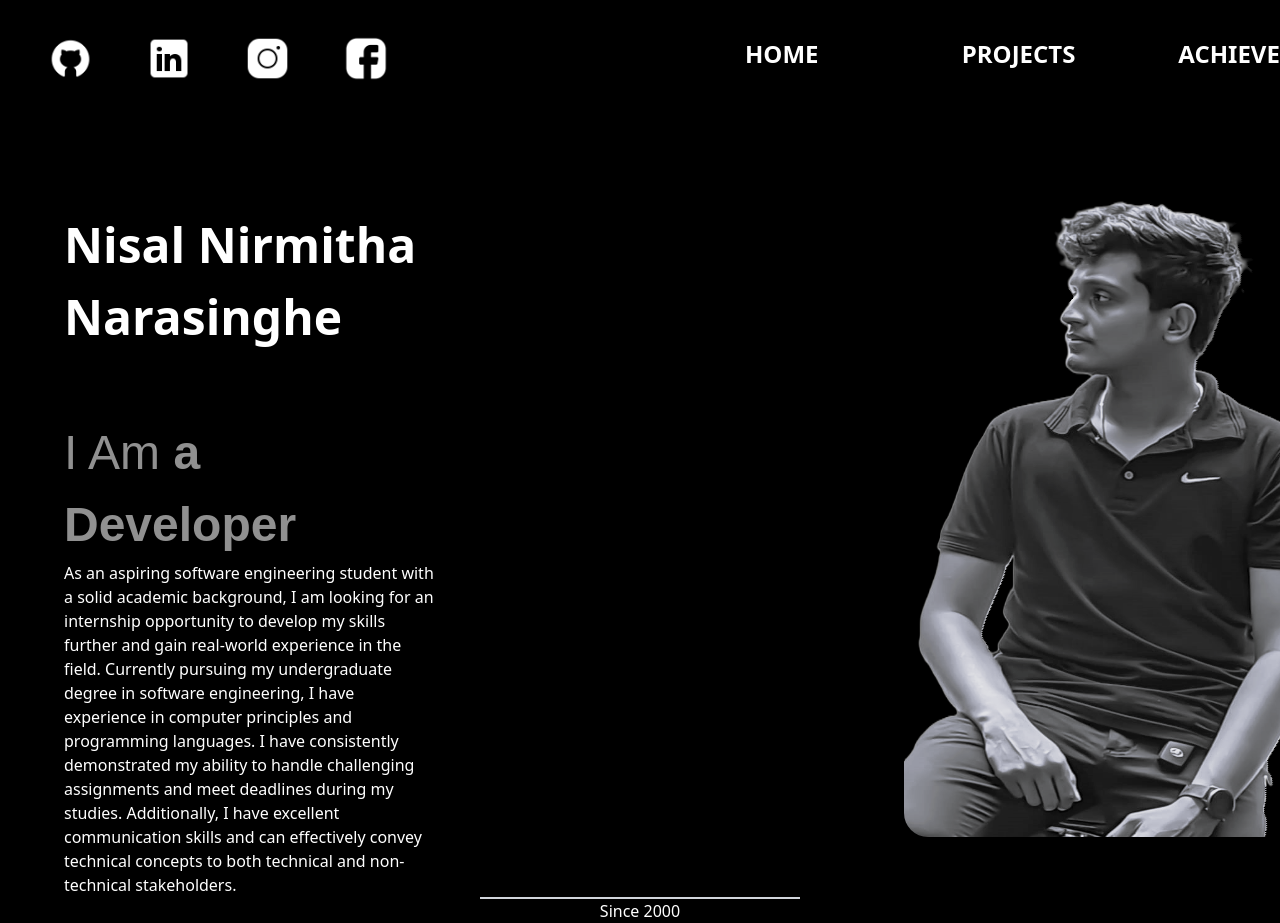
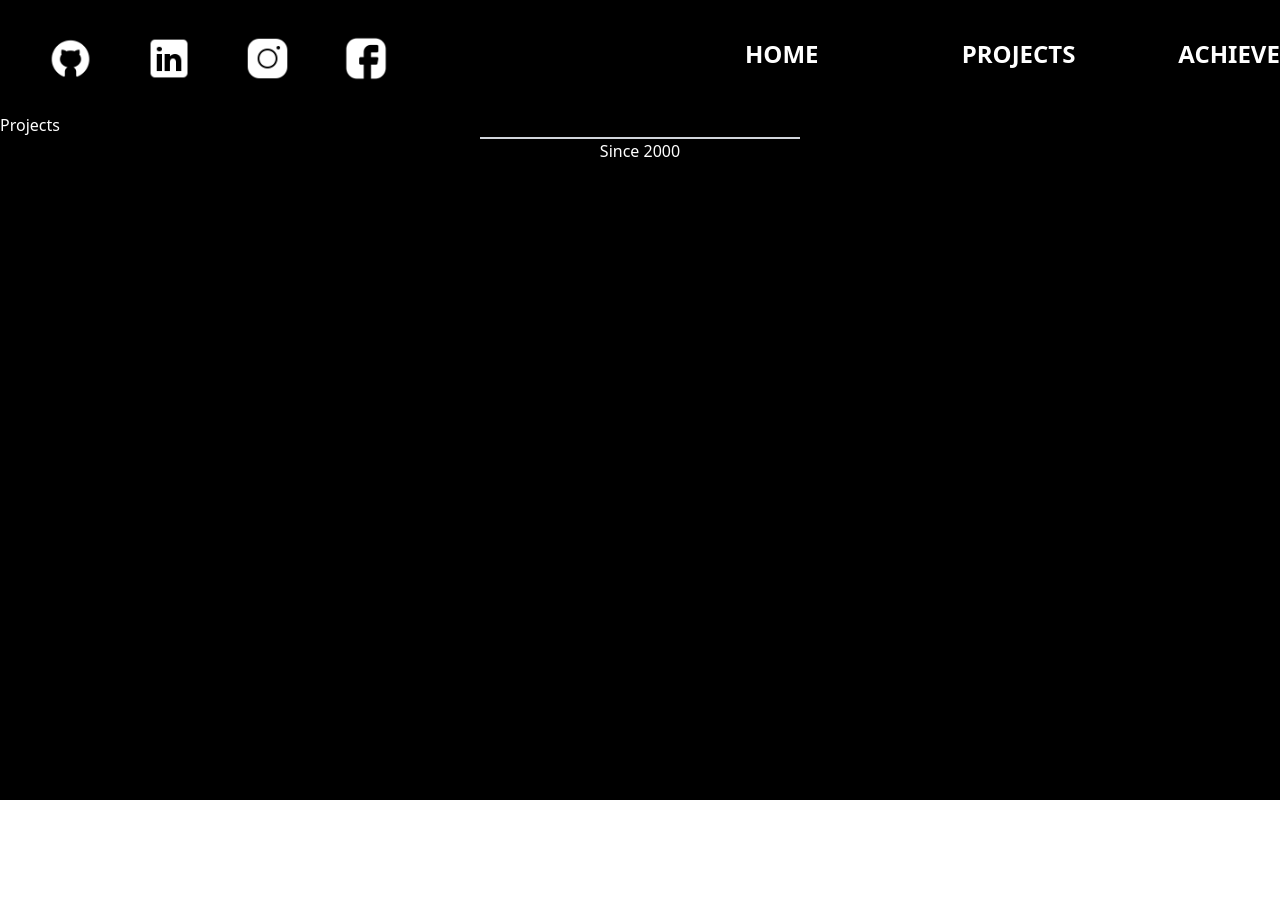
Before and after one commit to Nisal-N-Narasinghe/Nisal-N-Narasinghe, a React (Create React App) app: page /projects in a window 1280 px wide. Shown: the top 923 px of the page. After the commit the page ends 800 px from the top, so only its background shows below. Built offline with nearby package versions, Linux system fonts and the light colour scheme.

Commit message:
:dizzy: Animations
Add animations to Home Page

```diff
--- a/package.json
+++ b/package.json
@@ -11,6 +11,7 @@
     "@testing-library/user-event": "^13.5.0",
     "react": "^18.2.0",
     "react-dom": "^18.2.0",
+    "react-router-dom": "^6.21.1",
     "react-scripts": "5.0.1",
     "tailwindcss": "^3.4.0",
     "web-vitals": "^2.1.4"
--- a/src/App.css
+++ /dev/null
@@ -1,38 +0,0 @@
-.App {
-  text-align: center;
-}
-
-.App-logo {
-  height: 40vmin;
-  pointer-events: none;
-}
-
-@media (prefers-reduced-motion: no-preference) {
-  .App-logo {
-    animation: App-logo-spin infinite 20s linear;
-  }
-}
-
-.App-header {
-  background-color: #282c34;
-  min-height: 100vh;
-  display: flex;
-  flex-direction: column;
-  align-items: center;
-  justify-content: center;
-  font-size: calc(10px + 2vmin);
-  color: white;
-}
-
-.App-link {
-  color: #61dafb;
-}
-
-@keyframes App-logo-spin {
-  from {
-    transform: rotate(0deg);
-  }
-  to {
-    transform: rotate(360deg);
-  }
-}
--- a/src/App.js
+++ b/src/App.js
@@ -1,11 +1,19 @@
+import React from "react";
+import { Route, BrowserRouter, Routes } from "react-router-dom";
 import Home from "./views/Home";
+import Projects from "./views/Projects";
 
 export default function App() {
   return (
     <div className='App bg-black h-screen'>
-      <header className='App-header'>
-        <Home />
-      </header>
+      <BrowserRouter>
+        <header className='App-header'>
+          <Routes>
+            <Route path='/' element={<Home />} />
+            <Route path='/projects' element={<Projects />} />
+          </Routes>
+        </header>
+      </BrowserRouter>
     </div>
   );
 }
--- a/src/components/Footer/index.jsx
+++ b/src/components/Footer/index.jsx
@@ -1,9 +1,13 @@
+import TypingAnimation from "../../utils/Animations/TypingAnimation";
+
 const Footer = () => {
   return (
     <footer>
       <div className='text-center'>
         <hr className='border-t-2 border-gray-300 w-80 mx-auto' />
-        <h1 className='text-white text-footer'>Since 2000</h1>
+        <div className='text-white text-footer'>
+          <TypingAnimation text='Since 2000' />
+        </div>
       </div>
     </footer>
   );
--- a/src/components/Header/index.jsx
+++ b/src/components/Header/index.jsx
@@ -2,6 +2,7 @@ import { navLinks, socialIcons } from "../../utils/Helpers";
 import React, { useEffect, useState } from "react";
 import { FontAwesomeIcon } from "@fortawesome/react-fontawesome";
 import { faBars } from "@fortawesome/free-solid-svg-icons";
+import { Link } from "react-router-dom";
 
 const Header = () => {
   const [showMenu, setShowMenu] = useState(false);
@@ -50,15 +51,8 @@ const Header = () => {
             navLinks.map((link, index) => (
               <div
                 key={index}
-                className='text-white font-bold text-navLinks  xl:pl-20 hover:scale-125 hover:duration-300 hover:ease-in-out hover:cursor-pointer transition-all duration-500'
-                onClick={() => {
-                  console.log(`Clicked on: ${link.text}`);
-
-                  setTimeout(() => {
-                    setShowMenu(true);
-                  }, 3000);
-                }}>
-                {link.text}
+                className='text-white font-bold text-navLinks  xl:pl-20 hover:scale-125 hover:duration-300 hover:ease-in-out hover:cursor-pointer transition-all duration-500'>
+                <Link to={link.url}>{link.text}</Link>
               </div>
             ))
           )}
--- /dev/null
+++ b/src/styles/FlyinInText.css
@@ -0,0 +1,18 @@
+/* animations.css */
+
+@keyframes flyingIn {
+  from {
+    opacity: 0;
+    transform: translateY(-50px); /* Start from a higher position */
+  }
+  to {
+    opacity: 1;
+    transform: translateY(0);
+  }
+}
+
+/* Apply the animation to an element with this class */
+.fly-in {
+  animation: flyingIn 2s ease-out;
+  /*Adjustthedurationandeasingasneeded*/
+}
--- /dev/null
+++ b/src/utils/Animations/FlyinInText/index.jsx
@@ -0,0 +1,26 @@
+import React, { useEffect, useState } from "react";
+import "../../../styles/FlyinInText.css";
+
+const FlyinInText = ({ textNoraml, textExtraBold }) => {
+  const [animationClass, setAnimationClass] = useState("");
+
+  useEffect(() => {
+    const timeoutId = setTimeout(() => {
+      setAnimationClass("fly-in");
+    }, 10);
+
+    //cleanup on component unmount
+    return () => {
+      clearTimeout(timeoutId);
+    };
+  }, []);
+
+  return (
+    <div className={`${animationClass}`}>
+      <span className='font-normal '>{textNoraml}</span>
+      <span className='font-extrabold '>{textExtraBold}</span>
+    </div>
+  );
+};
+
+export default FlyinInText;
--- /dev/null
+++ b/src/utils/Animations/TypingAnimation/index.jsx
@@ -0,0 +1,29 @@
+import React, { useEffect, useState } from "react";
+
+const TypingAnimation = ({ text }) => {
+  const [displayedText, setDisplayedText] = useState("");
+
+  useEffect(() => {
+    const textArray = text.split("");
+    let currentText = "";
+    let currentIndex = 0;
+
+    const typingInterval = setInterval(() => {
+      currentText += textArray[currentIndex];
+      setDisplayedText(currentText);
+      currentIndex++;
+
+      if (currentIndex === textArray.length) {
+        clearInterval(typingInterval); //stop the anmation when the text is fully displayed
+      }
+    }, 70);
+
+    return () => {
+      clearInterval(typingInterval); //stop the animation when the component is unmounted
+    };
+  }, [text]);
+
+  return <div>{displayedText}</div>;
+};
+
+export default TypingAnimation;
--- a/src/utils/Helpers/index.jsx
+++ b/src/utils/Helpers/index.jsx
@@ -32,11 +32,11 @@ export const navLinks = [
     text: "HOME",
   },
   {
-    url: "/about",
+    url: "/projects",
     text: "PROJECTS",
   },
   {
-    url: "/projects",
+    url: "/achievements",
     text: "ACHIEVEMENTS",
   },
 ];
--- a/src/views/Home/index.jsx
+++ b/src/views/Home/index.jsx
@@ -1,5 +1,7 @@
 import Footer from "../../components/Footer";
 import Header from "../../components/Header";
+import FlyinInText from "../../utils/Animations/FlyinInText";
+import TypingAnimation from "../../utils/Animations/TypingAnimation";
 
 const Home = () => {
   return (
@@ -7,15 +9,15 @@ const Home = () => {
       <Header />
       <div className='grid grid-cols-2 xl:gap-homeBG'>
         <div>
-          <h1 className='text-white text-homeName font-extrabold text-left ml-16 w-96 mt-24'>
-            Nisal Nirmitha Narasinghe
-          </h1>
-          <h2 className='text-developertxt text-left ml-16 mt-16 text-homeName font-karla'>
-            <span className='font-normal '>I Am</span>{" "}
-            <span className='font-extrabold'>a Developer</span>
-          </h2>
-          <p className='text-left text-white ml-16 '>
-            As an aspiring software engineering student with a solid academic
+          <div className='text-white text-homeName font-extrabold text-left ml-16 w-96 mt-24 '>
+            <FlyinInText textExtraBold='Nisal Nirmitha Narasinghe' />
+          </div>
+          <div className='text-developertxt text-left ml-16 mt-16 text-homeName font-karla'>
+            <FlyinInText textNoraml='I Am' textExtraBold=' a Developer' />
+          </div>
+          <p className='text-left text-white ml-16'>
+            <TypingAnimation
+              text=' As an aspiring software engineering student with a solid academic
             background, I am looking for an internship opportunity to develop my
             skills further and gain real-world experience in the field.
             Currently pursuing my undergraduate degree in software engineering,
@@ -23,7 +25,8 @@ const Home = () => {
             I have consistently demonstrated my ability to handle challenging
             assignments and meet deadlines during my studies. Additionally, I
             have excellent communication skills and can effectively convey
-            technical concepts to both technical and non-technical stakeholders.
+            technical concepts to both technical and non-technical stakeholders.'
+            />
           </p>
         </div>
 
--- a/src/views/Projects/index.jsx
+++ b/src/views/Projects/index.jsx
@@ -0,0 +1,14 @@
+import Footer from "../../components/Footer";
+import Header from "../../components/Header";
+
+const Projects = () => {
+  return (
+    <div>
+      <Header />
+      <h1 className='text-white'>Projects</h1>
+      <Footer />
+    </div>
+  );
+};
+
+export default Projects;
```
Also changed, not shown: src/index.js (+6 -6 lines), src/logo.svg (deleted), 1 other file (tests, documents, lock files or other folders).
